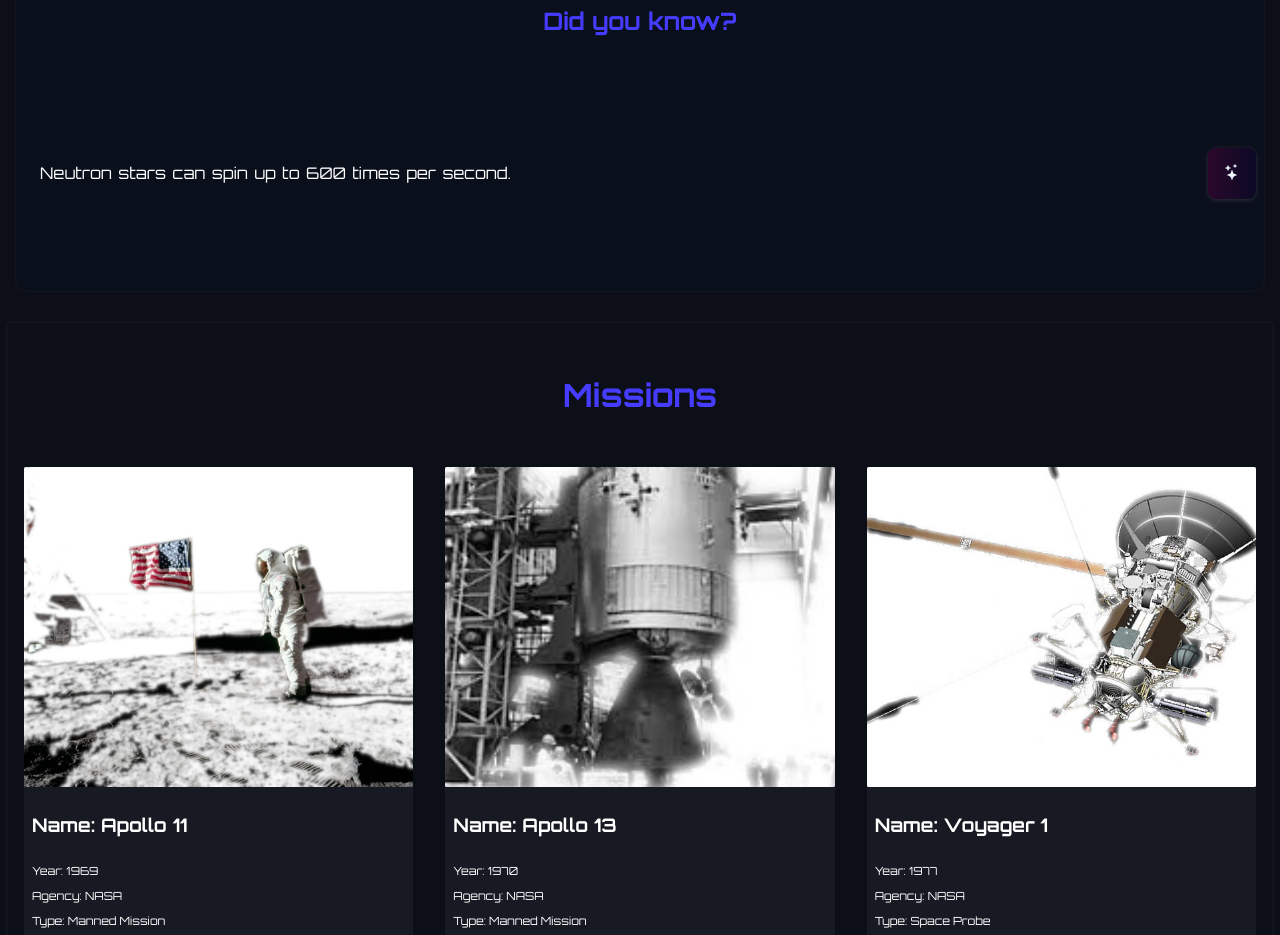
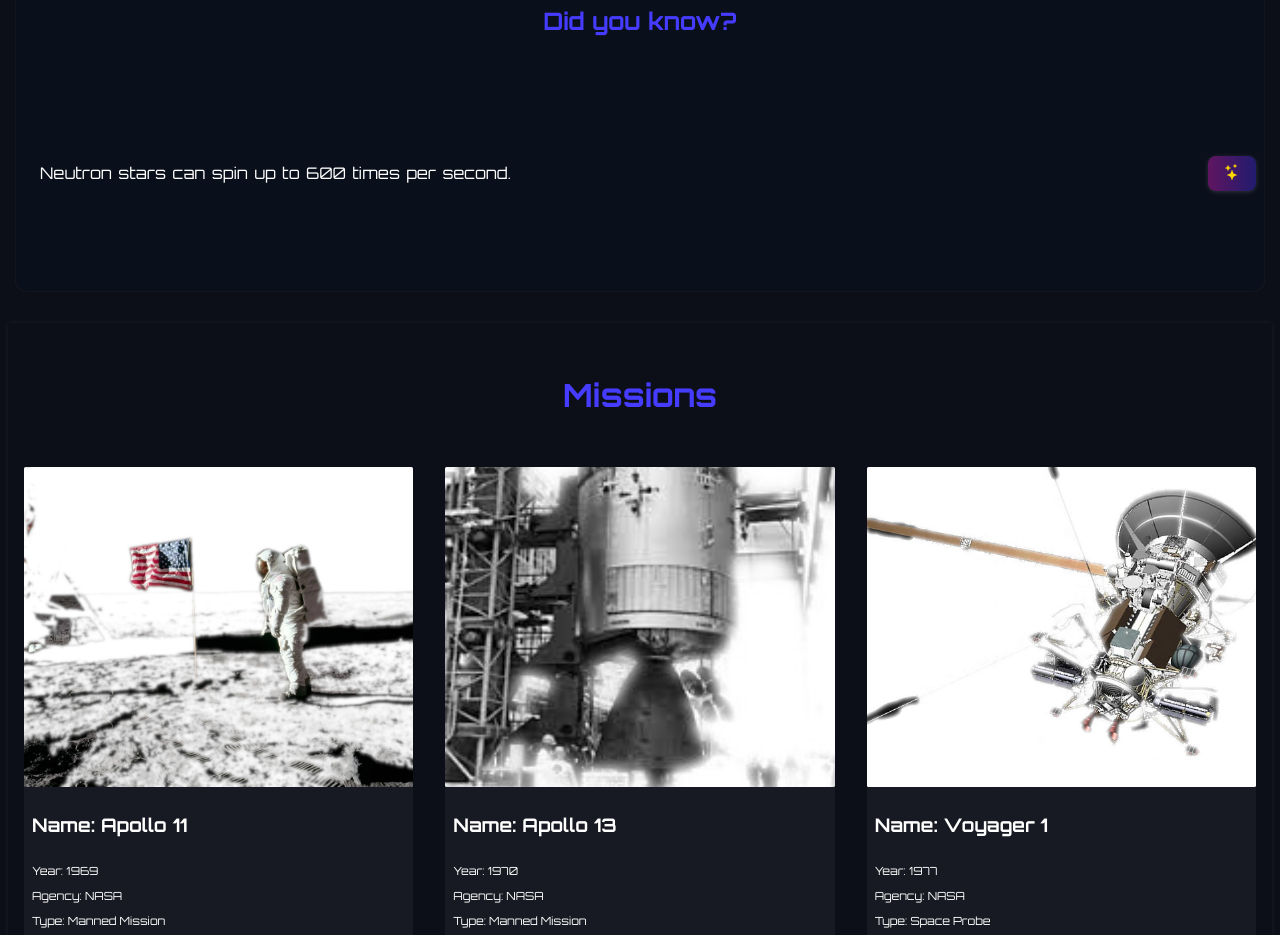
Before and after one commit to zeccoboss/space_expo, a plain HTML site: page index.html in a window 1280 px wide. Shown: the part 1363-2298 px from the top of the page. Drawn offline with Linux system fonts and the light colour scheme.

```diff
--- a/css/style.css
+++ b/css/style.css
@@ -251,11 +251,11 @@ a.hero_link:hover {
 	height: fit-content;
 	border: none;
 	color: aliceblue;
-	padding: 1rem;
+	padding: 0.5rem 1rem;
 	background-image: linear-gradient(
 		to left,
-		hsl(244, 60%, 9%),
-		hsl(300, 69%, 10%)
+		hsl(244, 60%, 27%),
+		hsl(300, 64%, 23%)
 	);
 	box-shadow: 0px 1px 5px hsla(0, 0%, 100%, 0.158);
 	border-radius: 0.5rem;
@@ -269,6 +269,10 @@ a.hero_link:hover {
 			hsl(300, 69%, 20%)
 		);
 	}
+}
+
+.bi-stars {
+	fill: gold;
 }
 
 .missions_section {
```
